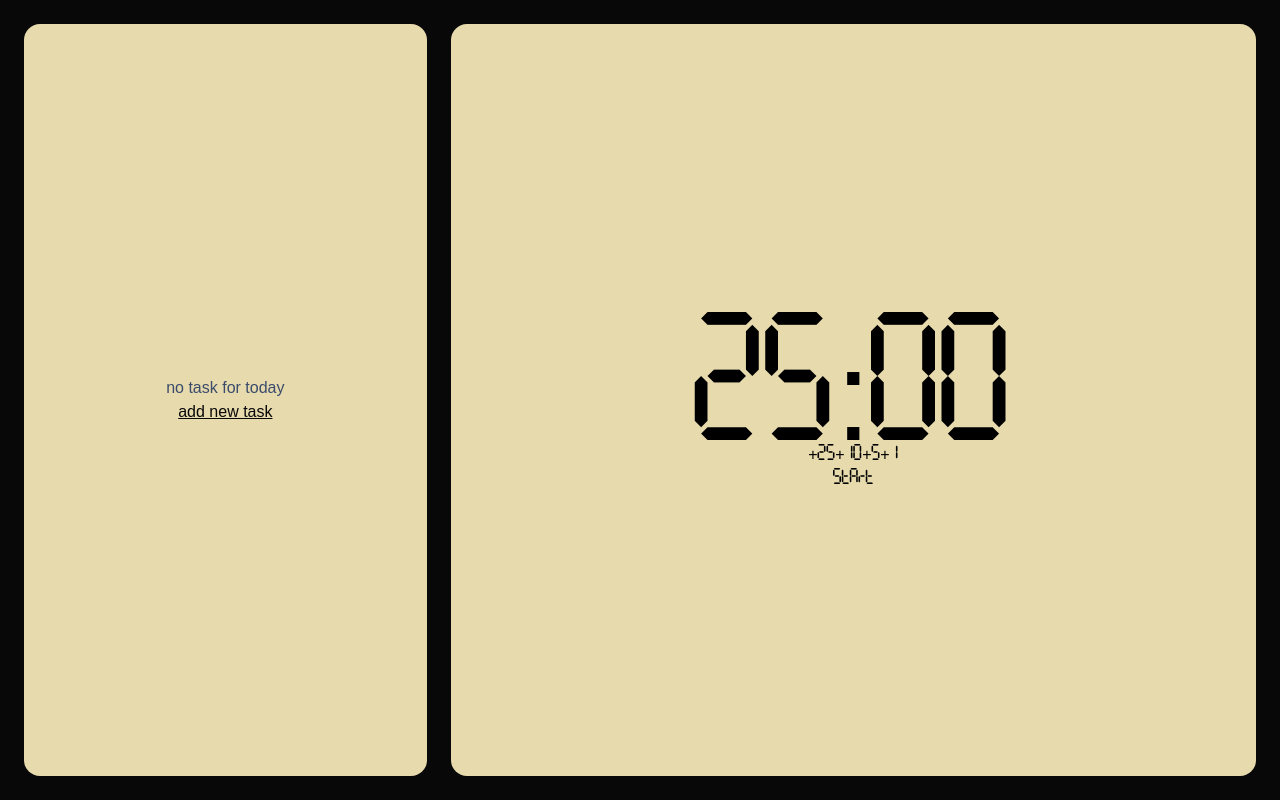
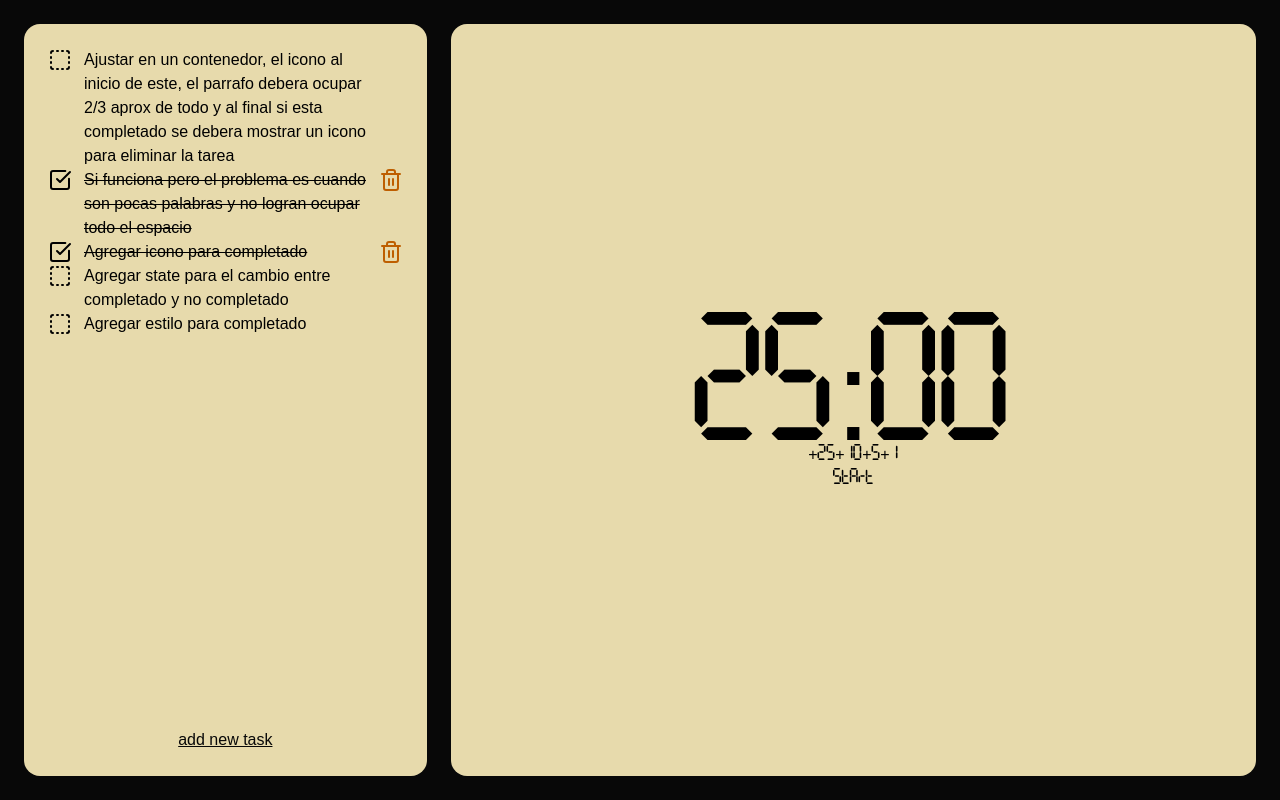
Before and after one commit to DI3906/focus-pomodoro, a Next.js app: page / in a window 1280 px wide. Built offline with nearby package versions, Linux system fonts and the light colour scheme; a web font is replaced by a local one.

Commit message:
update structure

```diff
--- a/app/components/Todo/Todo.tsx
+++ b/app/components/Todo/Todo.tsx
@@ -4,51 +4,53 @@ import Modal from "../Modal/Modal";
 import Task from "../Task/Task";
 
 const taskTest = [
-  // {
-  //   id: 1,
-  //   description: "Agregar tarea individual",
-  //   completed: false
-  // },
-  // {
-  //   id: 2,
-  //   description: "Agregar icono para no completado",
-  //   completed: false
-  // },
-  // {
-  //   id: 3,
-  //   description: "Agregar icono para completado",
-  //   completed: false
-  // },
-  // {
-  //   id: 4,
-  //   description: "Agregar state para el cambio entre completado y no completado",
-  //   completed: false
-  // },
-  // {
-  //   id: 5,
-  //   description: "Agregar estilo para completado",
-  //   completed: false
-  // },
+  {
+    id: 1,
+    description: "Ajustar en un contenedor, el icono al inicio de este, el parrafo debera ocupar 2/3 aprox de todo y al final si esta completado se debera mostrar un icono para eliminar la tarea",
+    completed: false
+  },
+  {
+    id: 2,
+    description: "Si funciona pero el problema es cuando son pocas palabras y no logran ocupar todo el espacio",
+    completed: true
+  },
+  {
+    id: 3,
+    description: "Agregar icono para completado",
+    completed: true
+  },
+  {
+    id: 4,
+    description: "Agregar state para el cambio entre completado y no completado",
+    completed: false
+  },
+  {
+    id: 5,
+    description: "Agregar estilo para completado",
+    completed: false
+  },
 ]
 
 export default function Todo() {
   const [showModalAdd, setShowModalAdd] = useState(false);
 
+  // const [task, setTasks] = useState([]);
 
 
   return (
-    <div className="w-full h-full rounded-2xl p-3 flex-col justify-items-center content-center todo">
+    <div className="w-full h-full rounded-2xl p-6 flex flex-col justify-between todo">
+      <ul>
         {taskTest === undefined || taskTest.length == 0 ? (
           <div className="w-full flex flex-col items-center">
             <p className="font-(family-name:--brygada) text-(--blue)">no task for today</p>
-          <button className="add-task" onClick={() => {setShowModalAdd(true)}}>add new task</button>
           </div>
         ) : (
           taskTest.map((task) =>
-          <Task id={task.id} detail={task.description} completed={task.completed} />
+            <Task id={task.id} detail={task.description} isCompleted={task.completed} />
           )
-
         )}
+      </ul>
+      <button className="add-task" onClick={() => {setShowModalAdd(true)}}>add new task</button>
       <Modal
         isShow={showModalAdd}
         onClose={() => {setShowModalAdd(false)}}
```
Lines whose indentation alone changed are shown as unchanged.
